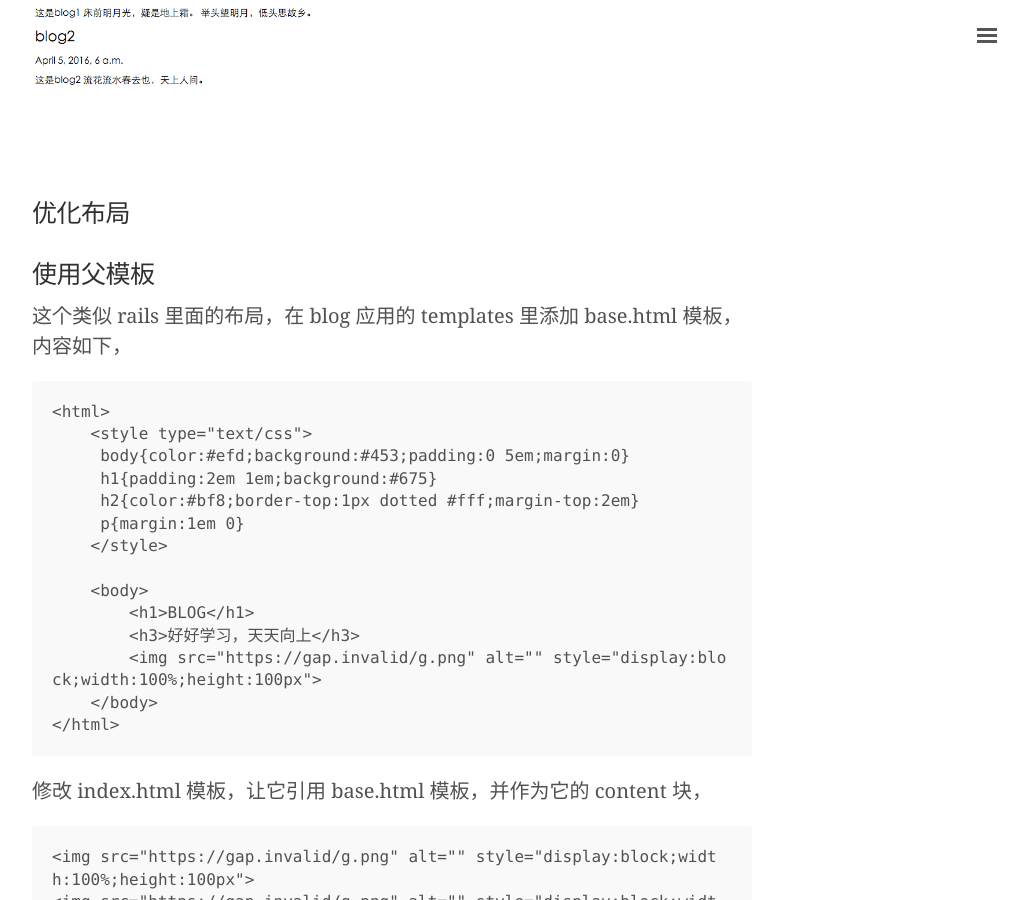
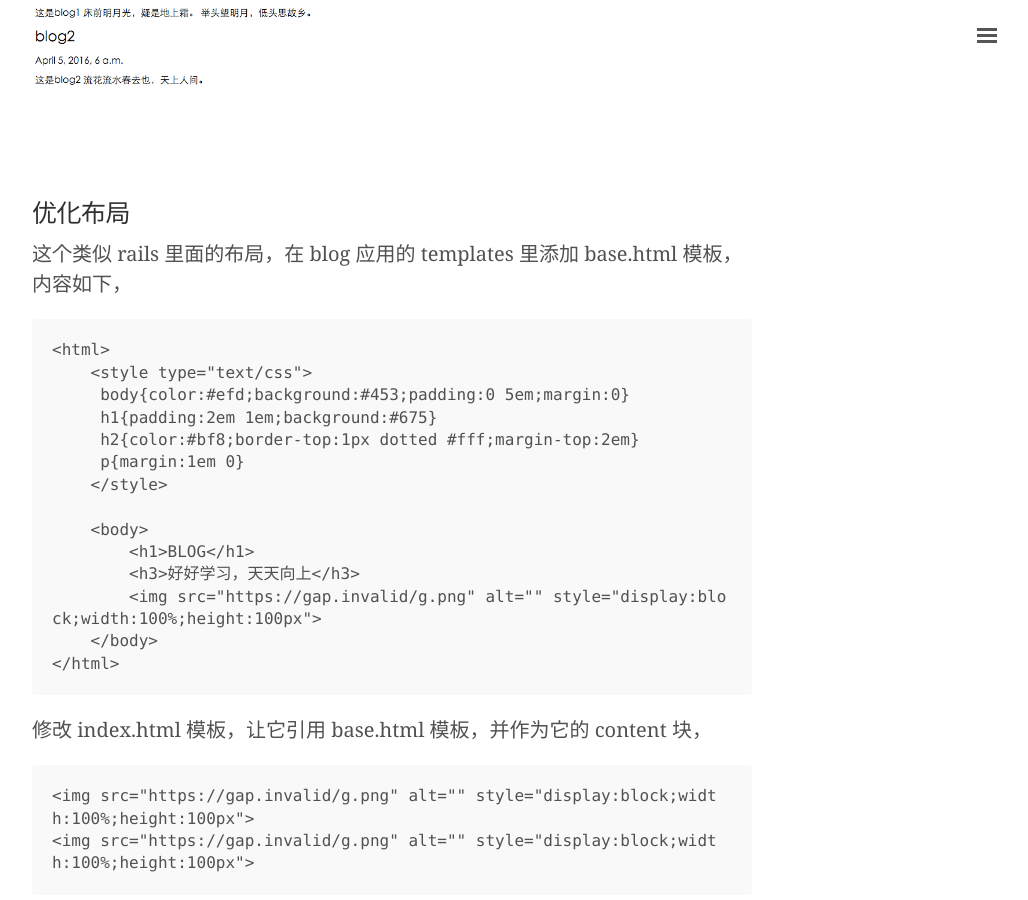
Before and after one commit to 0000-bigtree/0000-bigtree.github.io, a Jekyll site: the page built from _posts/2016-03-24-django-introduction.md, in a window 1280 px wide and 900 px high, scrolled down 9435 px. Shown: the whole window, without its empty margins (248-1276 px from the left). Built offline with Jekyll 4.4.1, drawn with Linux system fonts in a browser that asks for light colours.

Commit message:
minor modification

```diff
--- a/_posts/2016-03-24-django-introduction.md
+++ b/_posts/2016-03-24-django-introduction.md
@@ -274,7 +274,6 @@ Django 自带了后台管理的应用(django.contrib.admin)，这个应用也需
 ![blog 主页面](/resources/img/2016-03-24-django-introduction/blog-index.png)
 
 ### 优化布局
-### 使用父模板
 
 这个类似 rails 里面的布局，在 blog 应用的 templates 里添加 base.html 模板，内容如下，
 
```
